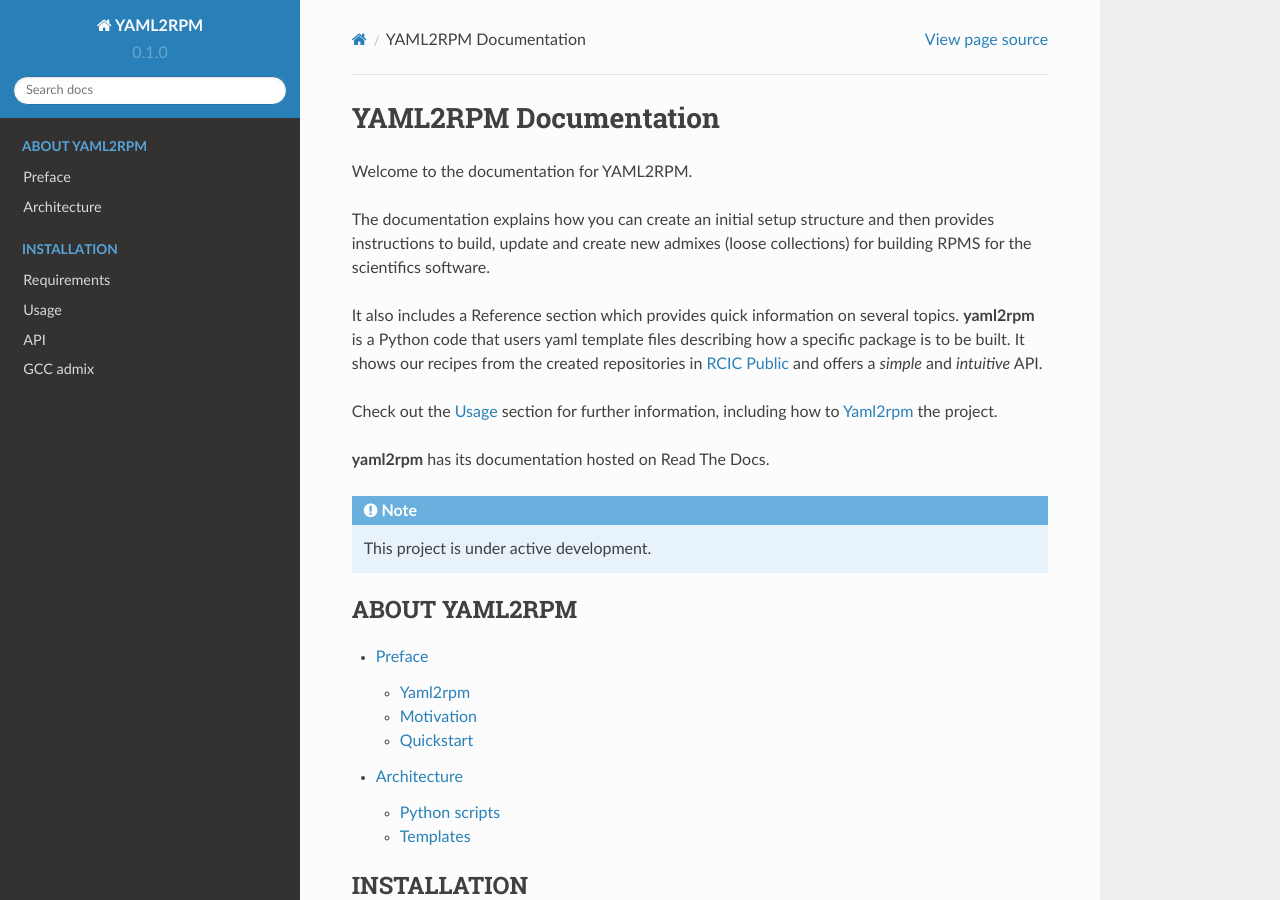
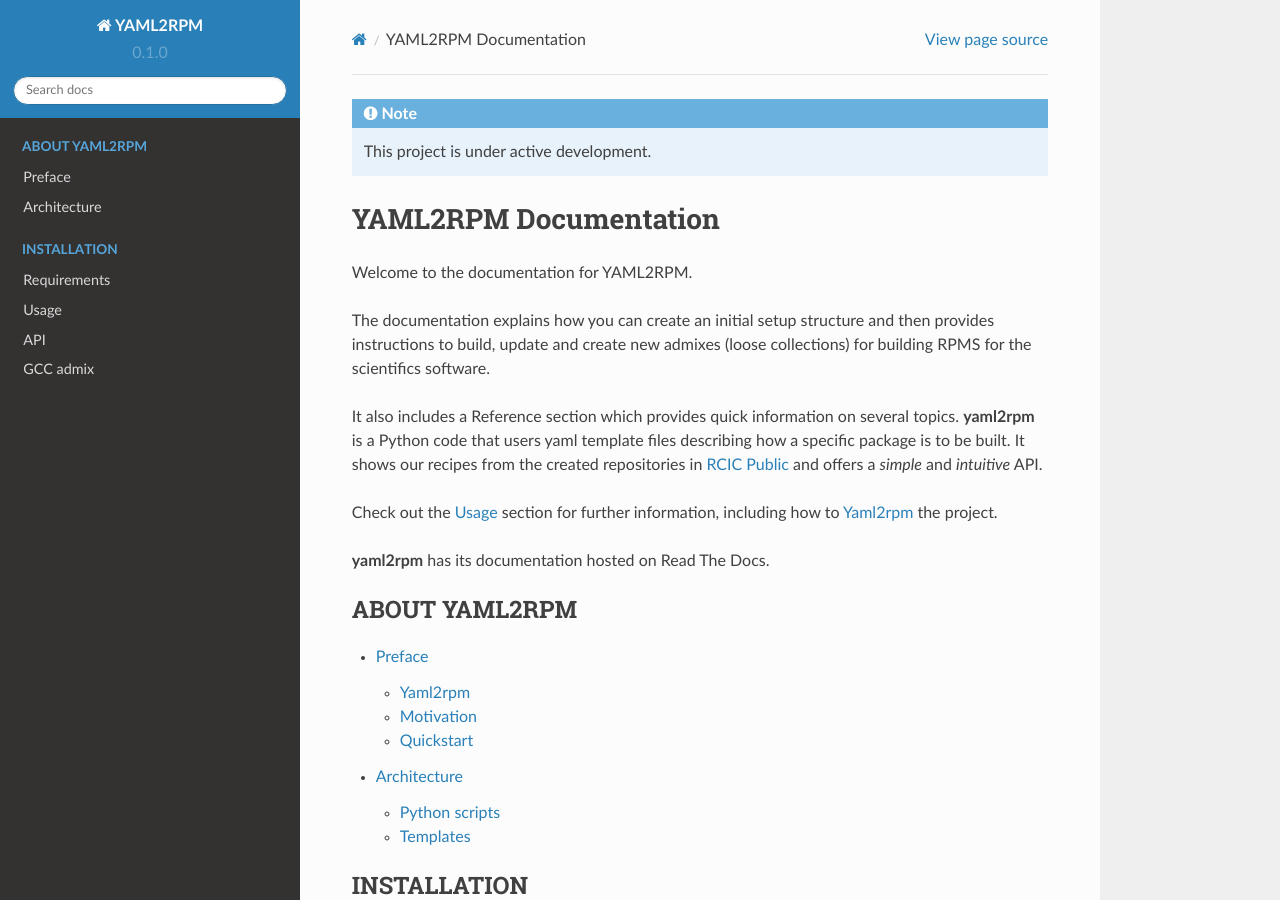
Before and after one commit to nadyawilliams/rtd-tutorial, a Sphinx documentation site: the page built from docs/source/index.rst, in a window 1280 px wide and 900 px high. Built offline with Sphinx 7.4.7 and the Read the Docs theme 2.0.0, drawn with Linux system fonts in a browser that asks for light colours; part of the change alters nothing that is shown.

```diff
--- a/docs/source/index.rst
+++ b/docs/source/index.rst
@@ -1,3 +1,7 @@
+.. note::
+
+   This project is under active development.
+
 YAML2RPM Documentation
 ======================
 
@@ -19,9 +23,6 @@ how to :ref:`installation` the project.
 
 **yaml2rpm** has its documentation hosted on Read The Docs.
 
-.. note::
-
-   This project is under active development.
 
 .. toctree::
    :glob:
```
